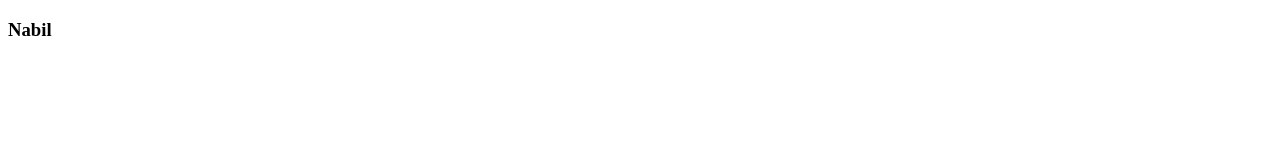
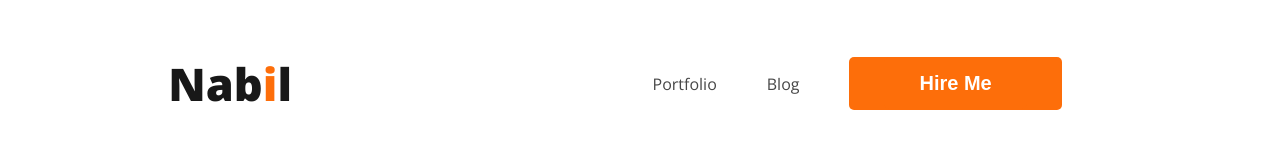
Before and after one commit to iamarnabil/New-Portfolio, a plain HTML site: page index.html in a window 1280 px wide. Drawn offline with nearby package versions, Linux system fonts and the light colour scheme.

Commit message:
nav added

```diff
--- a/index.html
+++ b/index.html
@@ -4,11 +4,20 @@
     <meta charset="UTF-8">
     <meta name="viewport" content="width=device-width, initial-scale=1.0">
     <title>Web Dev Portfolio</title>
+    <link rel="stylesheet" href="styles/portfolio.css">
+    <link rel="preconnect" href="https://fonts.googleapis.com">
+<link rel="preconnect" href="https://fonts.gstatic.com" crossorigin>
+<link href="https://fonts.googleapis.com/css2?family=Open+Sans:wght@400;700;800&display=swap" rel="stylesheet">
 </head>
 <body>
     <header>
         <nav>
-            <h3>Nabil</h3>
+            <h3 class="nav-title">Nab<span class="text-primary">i</span>l</h3>
+            <ul>
+                <li><a href="">Portfolio</a></li>
+                <li><a href="">Blog</a></li>
+                <li><button class="btn-primary"><a class="btn-primary" href="">Hire Me</a></button></li>
+            </ul>
         </nav>
 
     </header>
--- /dev/null
+++ b/styles/portfolio.css
@@ -0,0 +1,51 @@
+/* Shared common styles */
+body{
+    font-family: 'Open Sans', sans-serif;
+}
+
+.text-primary{
+    color: #FD6E0A;
+}
+
+.btn-primary{
+
+    border-radius: 5px;
+    background: #FD6E0A;
+    border: 0;
+    color:white;
+    font-size: 20px;
+    font-weight: 700;
+    padding: 15px 35px;
+
+
+}
+
+/* nav related styles */
+nav{
+    display: flex;
+    justify-content: space-around;
+    align-items: center;
+}
+
+.nav-title{
+    color: #181818;
+    font-size: 45px;
+    font-weight: 800;
+}
+
+nav > ul{
+    display: flex;
+    align-items: center;
+
+}
+
+nav li {
+    list-style: none;
+    margin-right: 50px;
+}
+
+
+nav a {
+    text-decoration: none;
+    color: #474747;
+}
```
